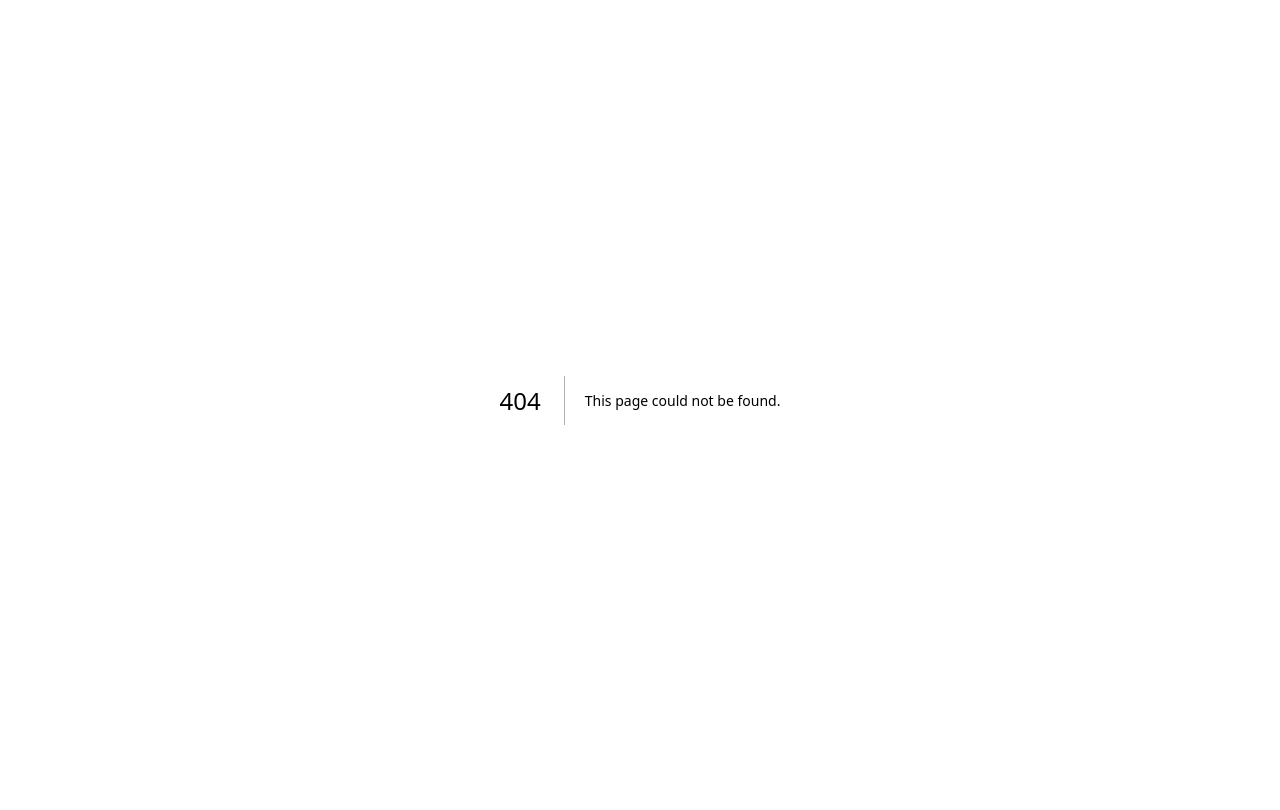
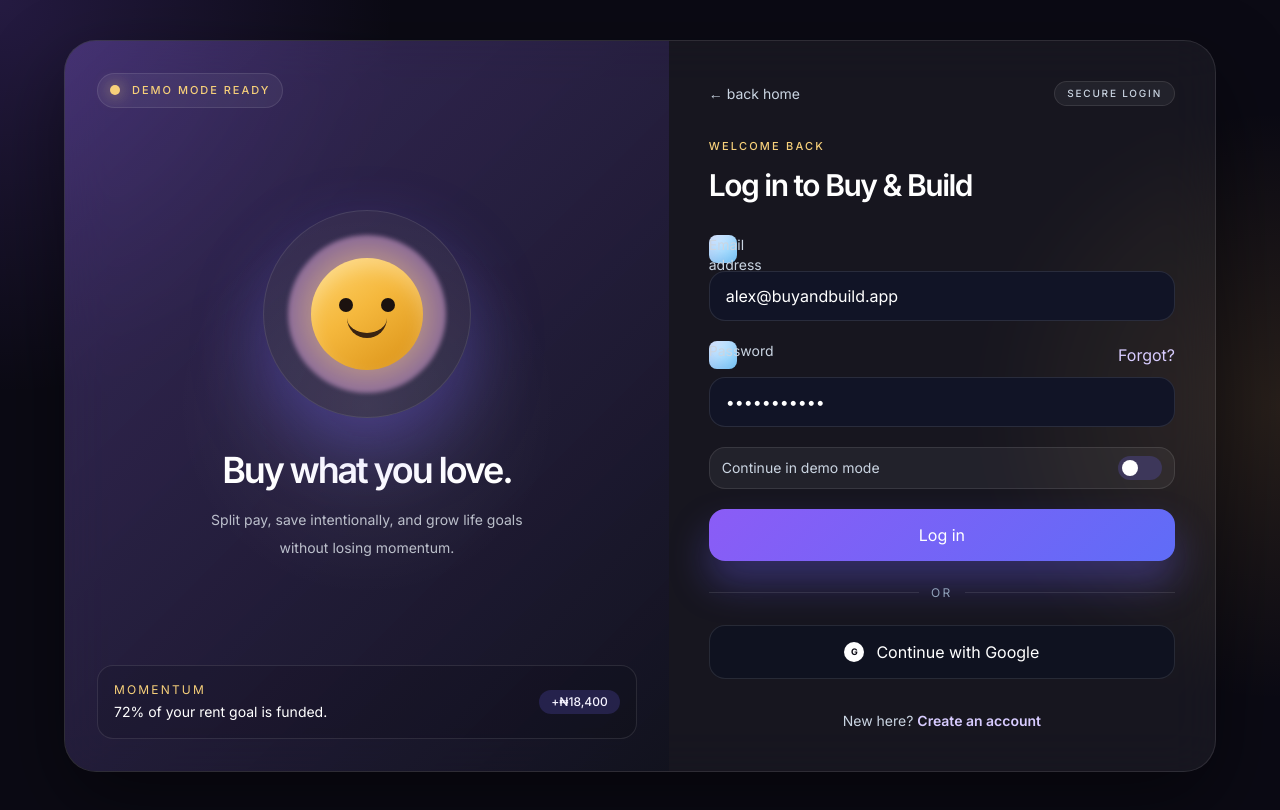
Before and after one commit to davidokezie-cmyk/bank, a Next.js app: page /login in a window 1280 px wide. Before the commit this address had no page. Built offline with nearby package versions, Linux system fonts and the light colour scheme.

Commit message:
feat: add premium login screen for modern fintech UX

```diff
--- /dev/null
+++ b/src/app/login/page.tsx
@@ -0,0 +1,134 @@
+import Link from "next/link";
+
+export default function LoginPage() {
+  return (
+    <main className="min-h-screen bg-[radial-gradient(circle_at_top_left,_rgba(139,92,246,0.22),transparent_25%),radial-gradient(circle_at_bottom_right,_rgba(244,182,73,0.18),transparent_25%),#0b0a14] px-4 py-10 text-white">
+      <div className="mx-auto flex max-w-6xl items-center justify-center">
+        <div className="grid w-full overflow-hidden rounded-[32px] border border-white/10 bg-white/5 shadow-[0_30px_80px_rgba(0,0,0,0.45)] backdrop-blur-xl lg:grid-cols-[1.05fr_0.95fr]">
+          <div className="relative hidden min-h-[680px] overflow-hidden bg-[linear-gradient(135deg,rgba(139,92,246,0.28),rgba(17,18,30,0.88))] p-8 lg:flex lg:flex-col lg:justify-between">
+            <div className="absolute inset-0 bg-[radial-gradient(circle_at_center,_rgba(255,255,255,0.08),transparent_40%)]" />
+            <div className="relative z-10">
+              <div className="inline-flex items-center gap-3 rounded-full border border-white/10 bg-white/5 px-3 py-2 text-[11px] font-medium uppercase tracking-[0.18em] text-[#f7d07a]">
+                <span className="h-2.5 w-2.5 rounded-full bg-[#f7d07a] shadow-[0_0_16px_rgba(247,208,122,0.8)]" />
+                Demo mode ready
+              </div>
+            </div>
+
+            <div className="relative z-10 mx-auto flex w-full max-w-xs flex-col items-center justify-center text-center">
+              <div className="relative mb-8 flex h-52 w-52 items-center justify-center rounded-full border border-white/10 bg-white/5 shadow-[0_30px_70px_rgba(109,94,246,0.35)]">
+                <div className="absolute inset-6 rounded-full bg-[radial-gradient(circle,_rgba(255,210,110,0.92),rgba(139,92,246,0.55))] blur-[2px]" />
+                <div className="relative h-28 w-28 rounded-full bg-[linear-gradient(145deg,#ffd56e,#f5b83d_45%,#d99015)] shadow-[inset_0_10px_18px_rgba(255,255,255,0.25)]">
+                  <span className="absolute left-7 top-10 h-3.5 w-3.5 rounded-full bg-[#1b120f]" />
+                  <span className="absolute right-7 top-10 h-3.5 w-3.5 rounded-full bg-[#1b120f]" />
+                  <span className="absolute bottom-8 left-1/2 h-6 w-10 -translate-x-1/2 rounded-b-[28px] border-b-[5px] border-[#3a2412]" />
+                </div>
+              </div>
+
+              <h1 className="text-4xl font-semibold tracking-[-0.06em] text-white">
+                Buy what you love.
+              </h1>
+              <p className="mt-4 max-w-sm text-sm leading-7 text-slate-200/80">
+                Split pay, save intentionally, and grow life goals without losing momentum.
+              </p>
+            </div>
+
+            <div className="relative z-10 flex items-center justify-between rounded-2xl border border-white/10 bg-black/10 p-4 text-sm text-slate-200/80">
+              <div>
+                <p className="text-xs uppercase tracking-[0.18em] text-[#f7d07a]">Momentum</p>
+                <p className="mt-1 text-white">72% of your rent goal is funded.</p>
+              </div>
+              <div className="rounded-full bg-[#6d5ef6]/20 px-3 py-1 text-xs font-medium text-[#f5f3ff]">
+                +₦18,400
+              </div>
+            </div>
+          </div>
+
+          <div className="p-6 sm:p-8 lg:p-10">
+            <div className="mb-8 flex items-center justify-between">
+              <Link href="/" className="text-sm text-slate-300 transition hover:text-white">
+                ← back home
+              </Link>
+              <div className="rounded-full border border-white/10 bg-white/5 px-3 py-1 text-[10px] font-medium uppercase tracking-[0.18em] text-slate-300">
+                secure login
+              </div>
+            </div>
+
+            <div className="mb-8">
+              <p className="text-[11px] font-medium uppercase tracking-[0.2em] text-[#f7d07a]">Welcome back</p>
+              <h2 className="mt-3 text-3xl font-semibold tracking-[-0.05em] text-white">Log in to Buy & Build</h2>
+            </div>
+
+            <form className="space-y-5">
+              <div>
+                <label htmlFor="email" className="mb-2 block text-sm text-slate-300">
+                  Email address
+                </label>
+                <input
+                  id="email"
+                  type="email"
+                  defaultValue="alex@buyandbuild.app"
+                  className="w-full rounded-2xl border border-white/10 bg-[#111426] px-4 py-3 text-white outline-none ring-0 transition placeholder:text-slate-500 focus:border-[#8b5cf6]"
+                  placeholder="you@example.com"
+                />
+              </div>
+
+              <div>
+                <div className="mb-2 flex items-center justify-between">
+                  <label htmlFor="password" className="block text-sm text-slate-300">
+                    Password
+                  </label>
+                  <button type="button" className="text-sm text-[#d8ccff] transition hover:text-white">
+                    Forgot?
+                  </button>
+                </div>
+                <input
+                  id="password"
+                  type="password"
+                  defaultValue="password123"
+                  className="w-full rounded-2xl border border-white/10 bg-[#111426] px-4 py-3 text-white outline-none transition placeholder:text-slate-500 focus:border-[#8b5cf6]"
+                  placeholder="Enter your password"
+                />
+              </div>
+
+              <div className="flex items-center justify-between rounded-2xl border border-white/10 bg-white/5 px-3 py-2 text-sm text-slate-300">
+                <span>Continue in demo mode</span>
+                <button
+                  type="button"
+                  className="relative h-6 w-11 rounded-full bg-[#3d375a] transition after:absolute after:left-1 after:top-1 after:h-4 after:w-4 after:rounded-full after:bg-white after:transition-all after:content-['']"
+                  aria-label="Toggle demo mode"
+                >
+                  <span className="sr-only">Toggle demo mode</span>
+                </button>
+              </div>
+
+              <button
+                type="submit"
+                className="w-full rounded-2xl bg-[linear-gradient(135deg,#8b5cf6,#5f6cf7)] px-5 py-3.5 text-sm font-semibold text-white shadow-[0_22px_38px_rgba(109,94,246,0.35)] transition hover:-translate-y-0.5"
+              >
+                Log in
+              </button>
+            </form>
+
+            <div className="my-6 flex items-center gap-3 text-xs uppercase tracking-[0.2em] text-slate-400">
+              <span className="h-px flex-1 bg-white/10" />
+              or
+              <span className="h-px flex-1 bg-white/10" />
+            </div>
+
+            <button className="flex w-full items-center justify-center gap-3 rounded-2xl border border-white/10 bg-[#0f1220] px-5 py-3.5 text-sm font-medium text-white transition hover:border-[#8b5cf6]/60 hover:bg-[#111827]">
+              <span className="inline-flex h-5 w-5 items-center justify-center rounded-full bg-white text-[9px] font-bold text-[#0b0a14]">G</span>
+              Continue with Google
+            </button>
+
+            <p className="mt-8 text-center text-sm text-slate-300">
+              New here?{" "}
+              <Link href="/sign-up" className="font-semibold text-[#d8ccff] hover:text-white">
+                Create an account
+              </Link>
+            </p>
+          </div>
+        </div>
+      </div>
+    </main>
+  );
+}
```
